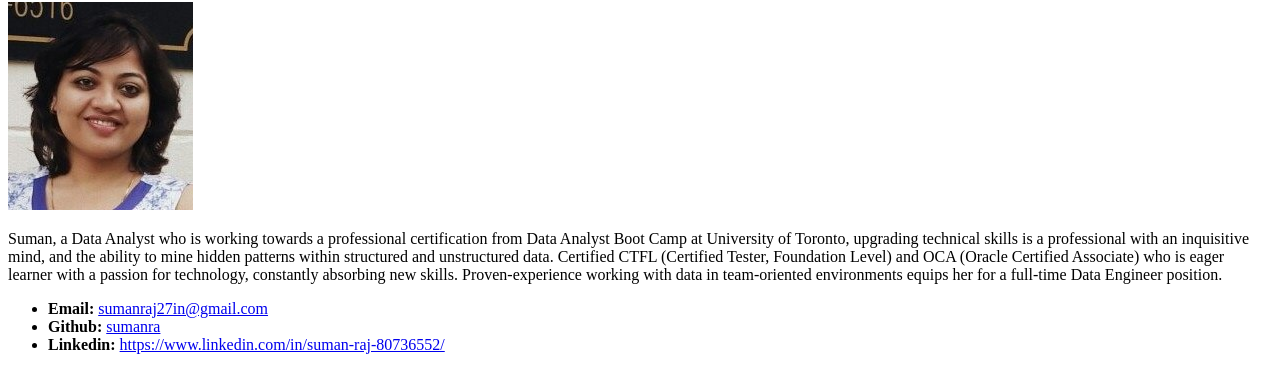
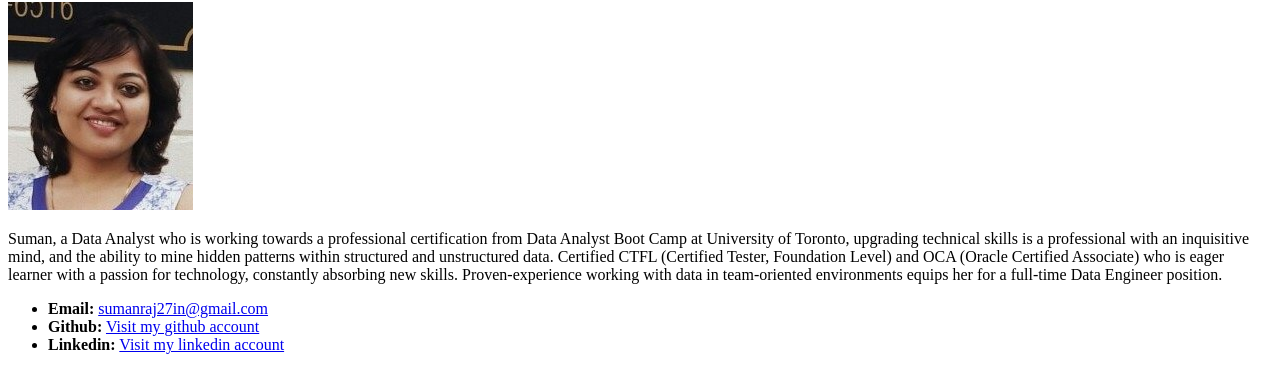
Before and after one commit to sumanra/sumanra.github.io, a plain HTML site: page index.html in a window 1280 px wide. Shown: the part 78-470 px from the top of the page. Drawn offline with Linux system fonts and the light colour scheme.

Commit message:
Changes done

```diff
--- a/index.html
+++ b/index.html
@@ -21,8 +21,8 @@
 
   <ul>
     <li><strong>Email:</strong> <a href="#">sumanraj27in@gmail.com</a></li>
-    <li><strong>Github:</strong> <a href="#">sumanra</a></li>
-    <li><strong>Linkedin:</strong> <a href="#">https://www.linkedin.com/in/suman-raj-80736552/</a></li>
+    <li><strong>Github:</strong> <a href="https://github.com/sumanra">Visit my github account</a></li>
+    <li><strong>Linkedin:</strong> <a href="https://www.linkedin.com/in/suman-raj-80736552/">Visit my linkedin account</a></li>
   </ul>
 
 </body>
```
